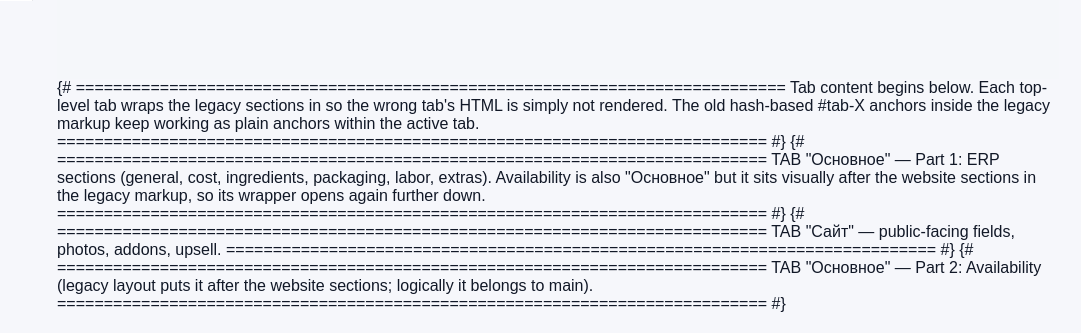
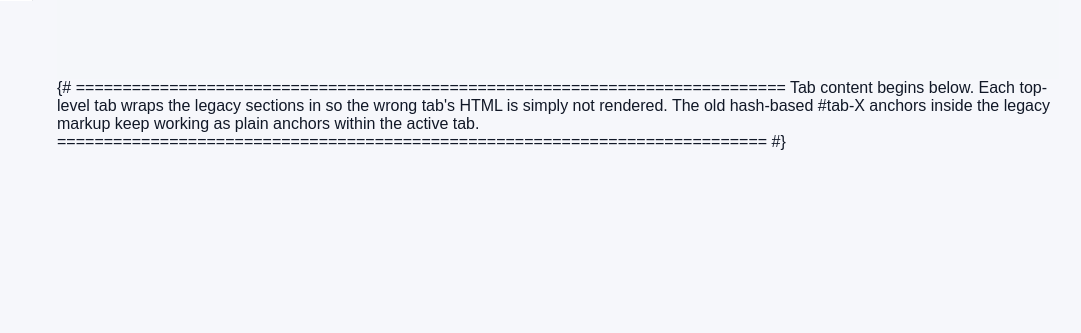
Before and after one commit to lermanjan-ui/montenegro, a Django app: template foodcost/templates/foodcost/dish_detail.html in a window 1280 px wide. Shown: the part 799-1132 px from the top of the page, without its empty margins (197-1278 px from the left). After the commit the page ends 949 px from the top, so only its background shows below. Run offline with Django 5.2, Linux system fonts and the light colour scheme; the template is opened without the code that fills it, so the values that code supplies are empty.

Commit message:
update: dish detail editing + fixes

```diff
--- a/foodcost/templates/foodcost/dish_detail.html
+++ b/foodcost/templates/foodcost/dish_detail.html
@@ -2228,12 +2228,12 @@
    legacy markup keep working as plain anchors within the active tab.
    ============================================================================ #}
 
-{# ============================================================================
+<!-- ============================================================================
    TAB "Основное" — Part 1: ERP sections (general, cost, ingredients,
    packaging, labor, extras). Availability is also "Основное" but it sits
    visually after the website sections in the legacy markup, so its
    wrapper opens again further down.
-   ============================================================================ #}
+   ============================================================================ -->
 {% if active_tab == "main" %}
 
 {% if can_edit_dish_base or can_view_dish_finance %}
@@ -2810,9 +2810,9 @@
 
 {% endif %}{# end active_tab == "main" — Part 1 (ERP) #}
 
-{# ============================================================================
+<!-- ============================================================================
    TAB "Сайт" — public-facing fields, photos, addons, upsell.
-   ============================================================================ #}
+   ============================================================================ -->
 {% if active_tab == "site" %}
 
 {# =============================================================== #}
@@ -3369,17 +3369,13 @@
 </div>
 {% endif %}
 
-{% endif %}{# end active_tab == "site" #}
-
-{# ============================================================================
-   TAB "Основное" — Part 2: Availability (legacy layout puts it after
-   the website sections; logically it belongs to main).
-   ============================================================================ #}
-{% if active_tab == "main" %}
-
-{# =============================================================== #}
-{# 🚦 ДОСТУПНОСТЬ ПО ФИЛИАЛАМ                                       #}
-{# =============================================================== #}
+<!-- ============================================================================
+     "Доступность по филиалам" — moved into the Сайт tab per request.
+     Logically it controls where on the website the dish is visible, so
+     keeping it next to the website settings makes more sense to operators.
+     ============================================================================ -->
+
+{# 🚦 ДОСТУПНОСТЬ ПО ФИЛИАЛАМ #}
 {% if can_edit_dish_availability %}
 <div class="ws card" id="tab-availability">
     <h2 class="ws-section-head">Доступность по филиалам</h2>
@@ -3449,7 +3445,7 @@
 </div>
 {% endif %}
 
-{% endif %}{# end active_tab == "main" — Part 2 (availability) #}
+{% endif %}{# end active_tab == "site" — includes availability #}
 
 </div>
 
@@ -3653,6 +3649,30 @@ setupLiveCalculation();
         });
     });
 })();
+
+// ===== Tab persistence — auto-inject _tab into every form submit =====
+// The view's `_back_to_dish()` helper reads `_tab` to decide whether to
+// redirect to ?tab=main or ?tab=site after a save. Without this every
+// save on the Сайт tab would bounce the operator back to Основное.
+//
+// We do this on the submit event (capture phase) instead of pre-stamping
+// every form on page load, so multi-tab browsing stays correct.
+(function setupTabPersistence() {
+    function currentTab() {
+        var m = window.location.search.match(/[?&]tab=([^&]+)/);
+        return m ? decodeURIComponent(m[1]) : "main";
+    }
+    document.addEventListener("submit", function (e) {
+        var form = e.target;
+        if (!form || form.tagName !== "FORM") return;
+        if (form.querySelector('input[name="_tab"]')) return;
+        var inp = document.createElement("input");
+        inp.type = "hidden";
+        inp.name = "_tab";
+        inp.value = currentTab();
+        form.appendChild(inp);
+    }, true);
+})();
 </script>
 
 {% endblock %}
```
